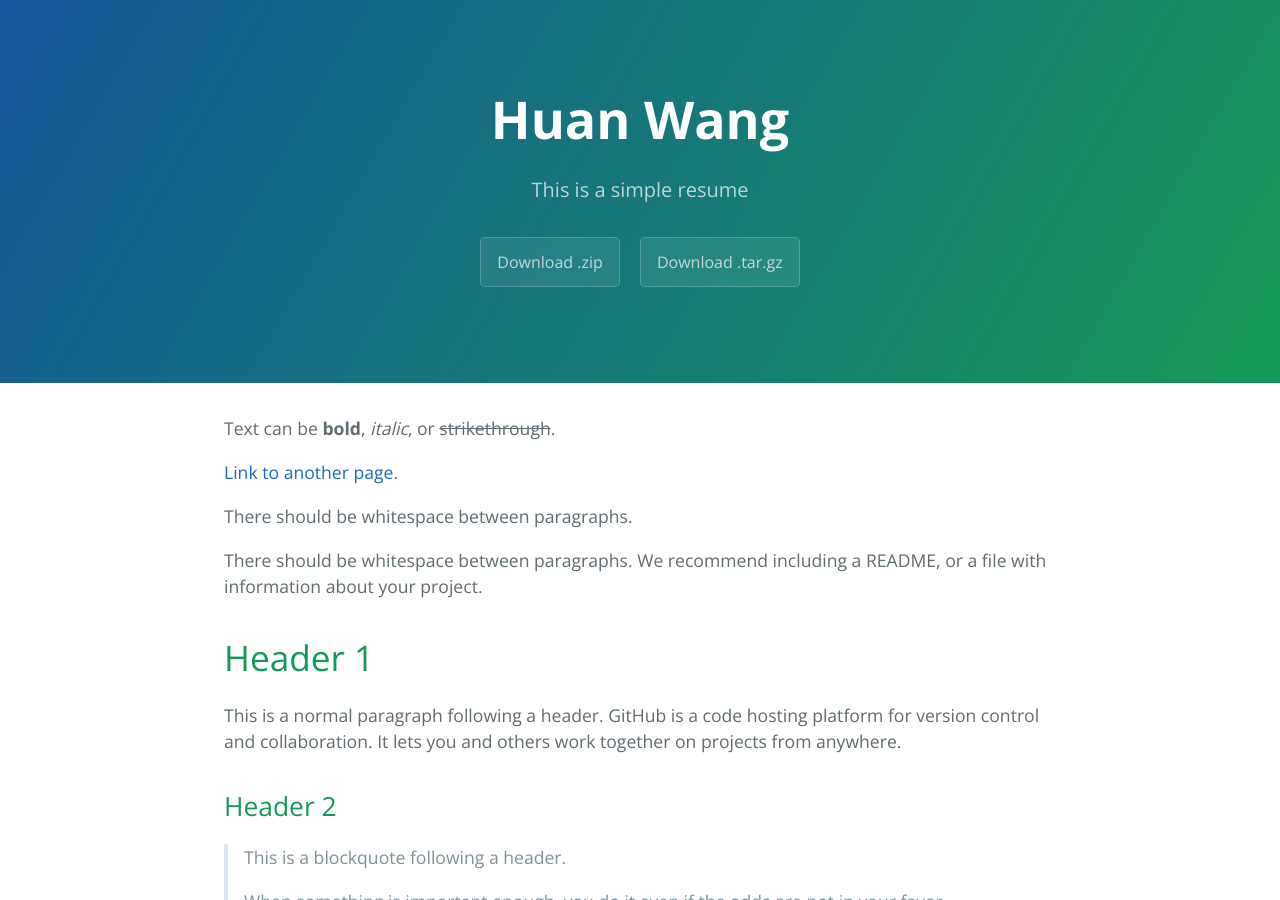
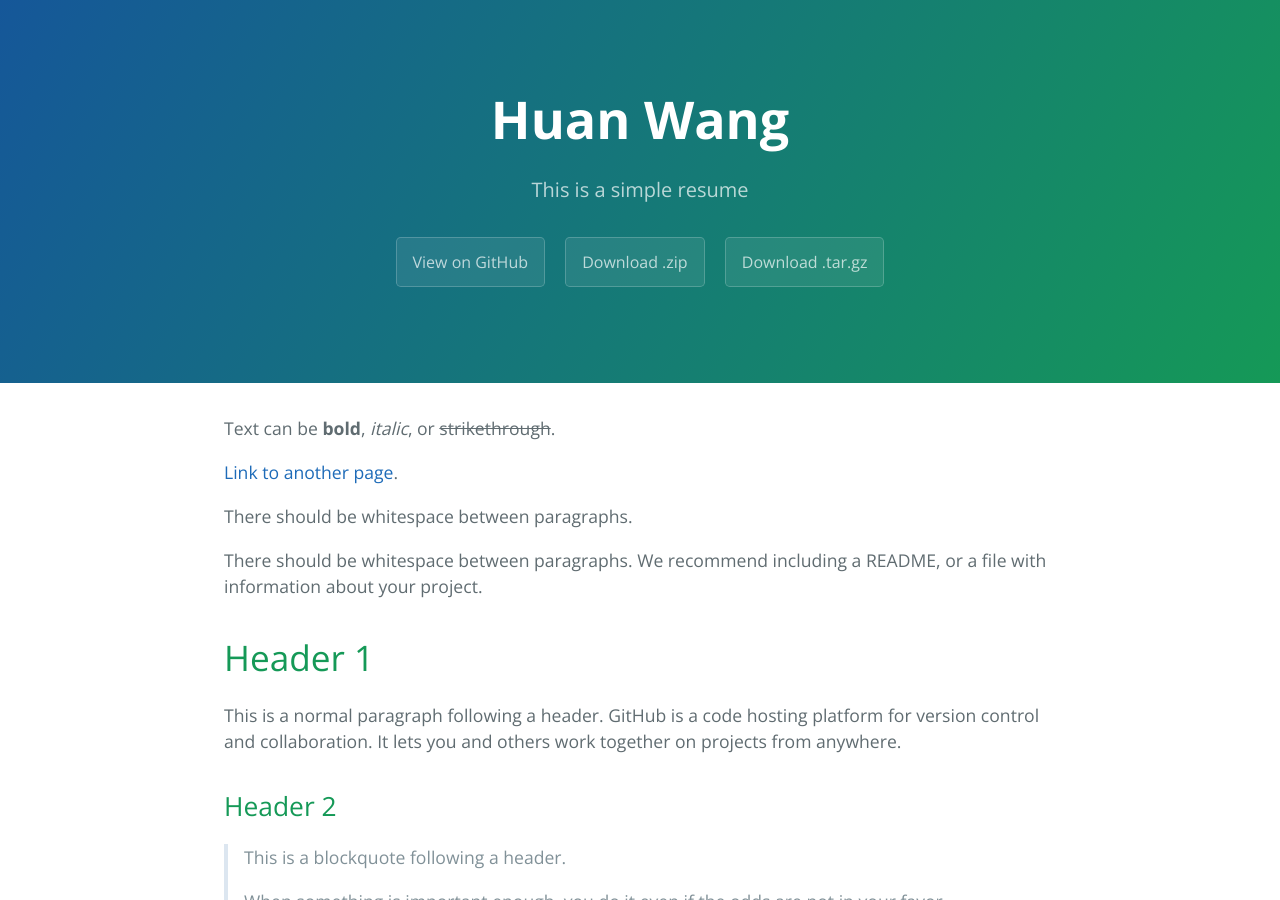
Before and after one commit to WH-HuanWang/WH-HuanWang.github.io, a Jekyll site: the page built from index.md, in a window 1280 px wide and 900 px high. Built offline with Jekyll 4.4.1, drawn with Linux system fonts in a browser that asks for light colours.

Commit message:
Update default.html

```diff
--- a/_layouts/default.html
+++ b/_layouts/default.html
@@ -25,13 +25,11 @@
     <header class="page-header" role="banner">
       <h1 class="project-name">{{ page.title | default: site.title | default: site.github.repository_name }}</h1>
       <h2 class="project-tagline">{{ page.description | default: site.description | default: site.github.project_tagline }}</h2>
-      {% if site.github.is_project_page %}
-        <a href="{{ site.github.repository_url }}" class="btn">View on GitHub</a>
-      {% endif %}
-      {% if site.show_downloads %}
-        <a href="{{ site.github.zip_url }}" class="btn">Download .zip</a>
-        <a href="{{ site.github.tar_url }}" class="btn">Download .tar.gz</a>
-      {% endif %}
+
+       <a href="{{ site.github.repository_url }}" class="btn">View on GitHub</a>
+       <a href="{{ site.github.zip_url }}" class="btn">Download .zip</a>
+       <a href="{{ site.github.tar_url }}" class="btn">Download .tar.gz</a>
+
     </header>
 
     <main id="content" class="main-content" role="main">
```
